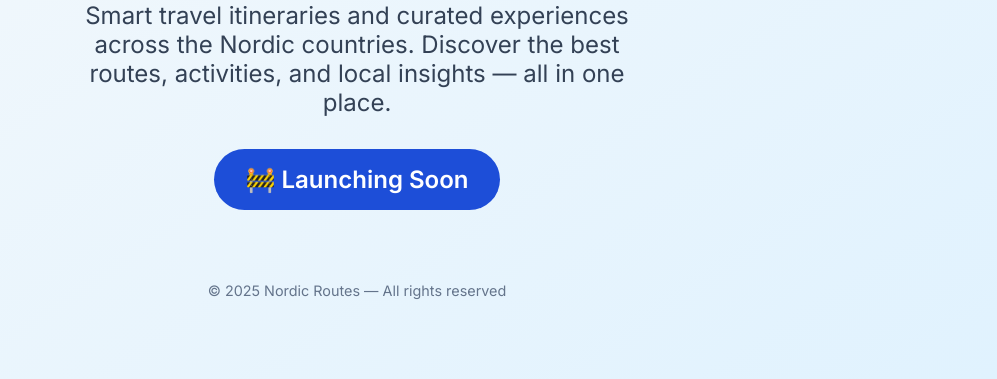
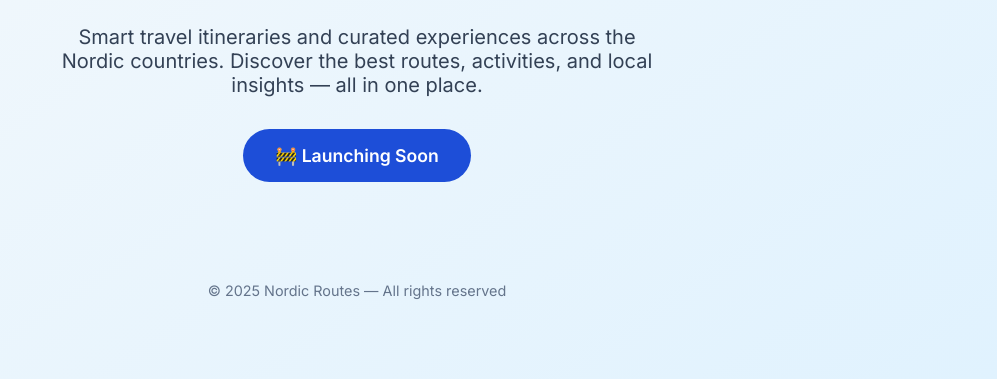
Before and after one commit to tristan-maurier/nordic-routes, a plain HTML site: page index.html in a window 1280 px wide. Shown: the part 485-864 px from the top of the page, without its empty margins (283-1280 px from the left). Drawn offline with Linux system fonts and the light colour scheme.

Commit message:
Update index.html

```diff
--- a/index.html
+++ b/index.html
@@ -38,13 +38,13 @@
       color: #1e40af;
     }
     p {
-      font-size: 1.5rem;
+      font-size: 1.25rem;
       max-width: 600px;
       margin-bottom: 2rem;
       color: #334155;
     }
     .btn {
-      font-size: 1.5rem;
+      font-size: 1.1rem;
       display: inline-block;
       background: #1d4ed8;
       color: white;
```
